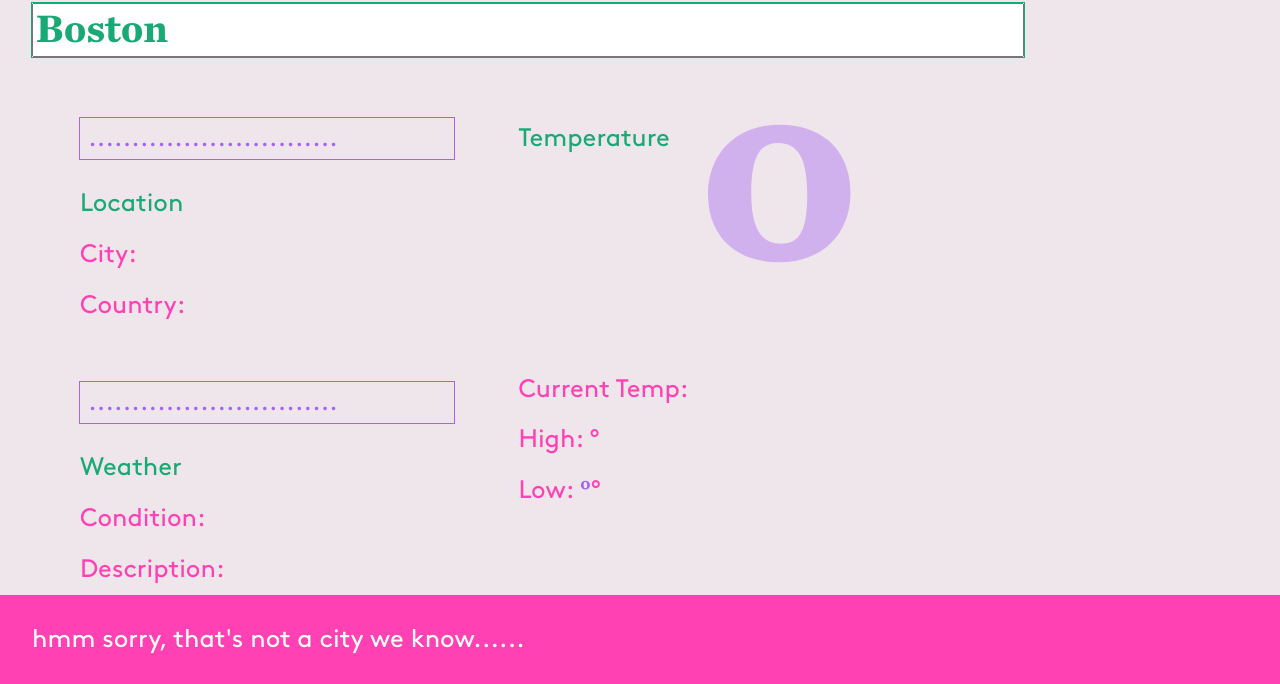
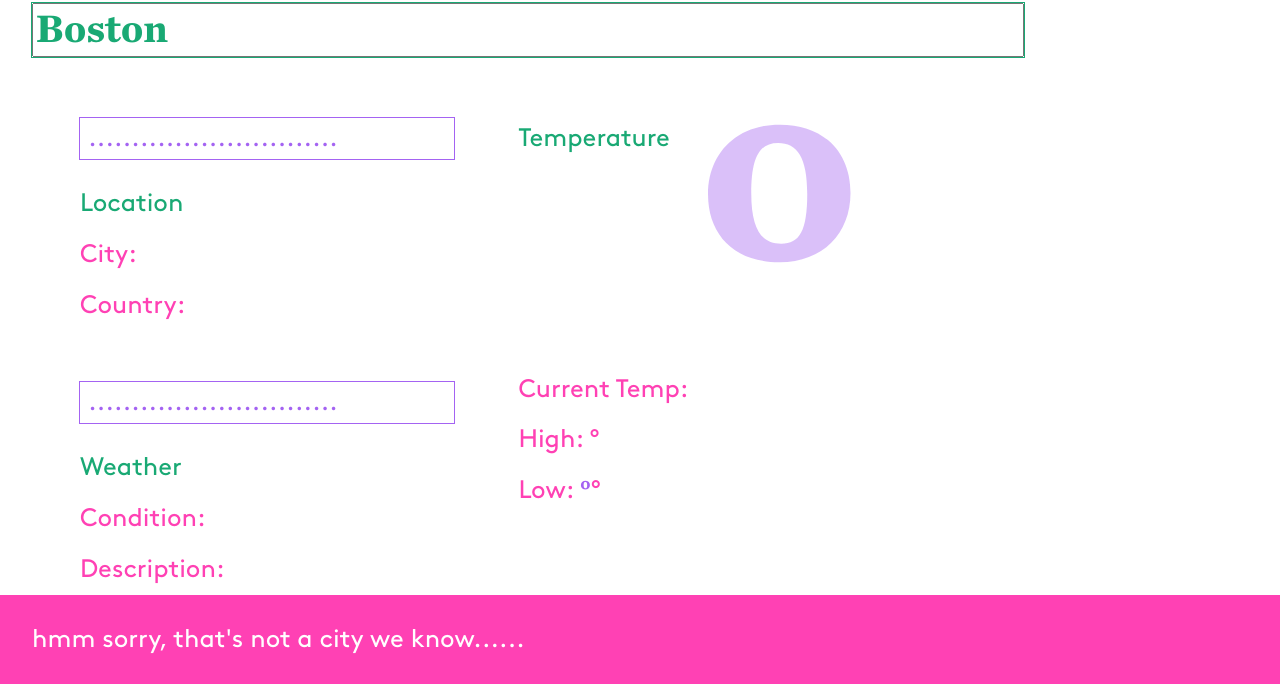
Before and after one commit to gabrielledipietro/weather-master, a plain HTML site: page index.html in a window 1280 px wide. Shown: the part 116-800 px from the top of the page. Drawn offline with Linux system fonts and the light colour scheme; no server answers.

Commit message:
took down background
even though it doesn't work

```diff
--- a/index.html
+++ b/index.html
@@ -13,7 +13,7 @@
   <link rel="stylesheet" href="/css/main.css">
 </head>
 
-<body class="back ">
+<body>
   <!-- <div class="textimage  aspect-ratio"> -->
   <!-- <div class="light-purple .bg-center z-1 chronicle2 contain">
 
```
